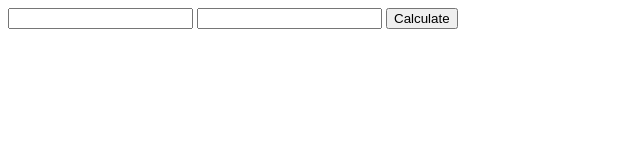
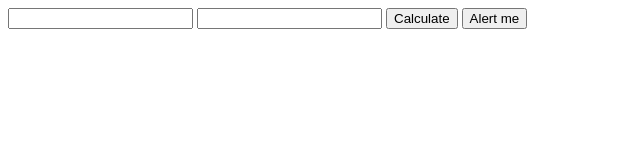
Before and after one commit to star-queen/test_project, a website: page public/index.html in a window 1280 px wide. Shown: the whole page, without its empty margins (0-640 px from the left). Drawn offline with Linux system fonts and the light colour scheme.

Commit message:
added alert in index.html

```diff
--- a/public/index.html
+++ b/public/index.html
@@ -13,8 +13,8 @@
             <button onclick="calculate()">
                 Calculate
             </button>
+            <button onclick="alert('Alert generated')">Alert me</button>
             <div id="c">
-
             </div>
     </div>
     <script src="script.js"></script>
```
